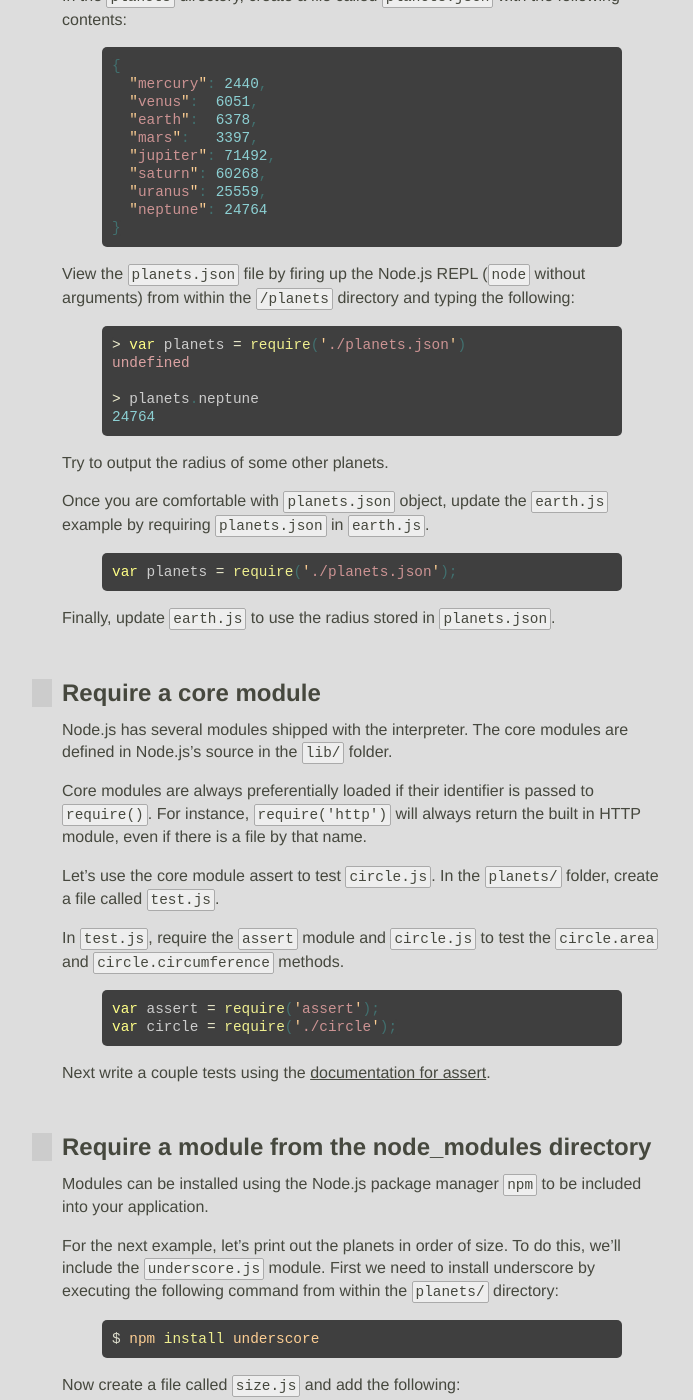
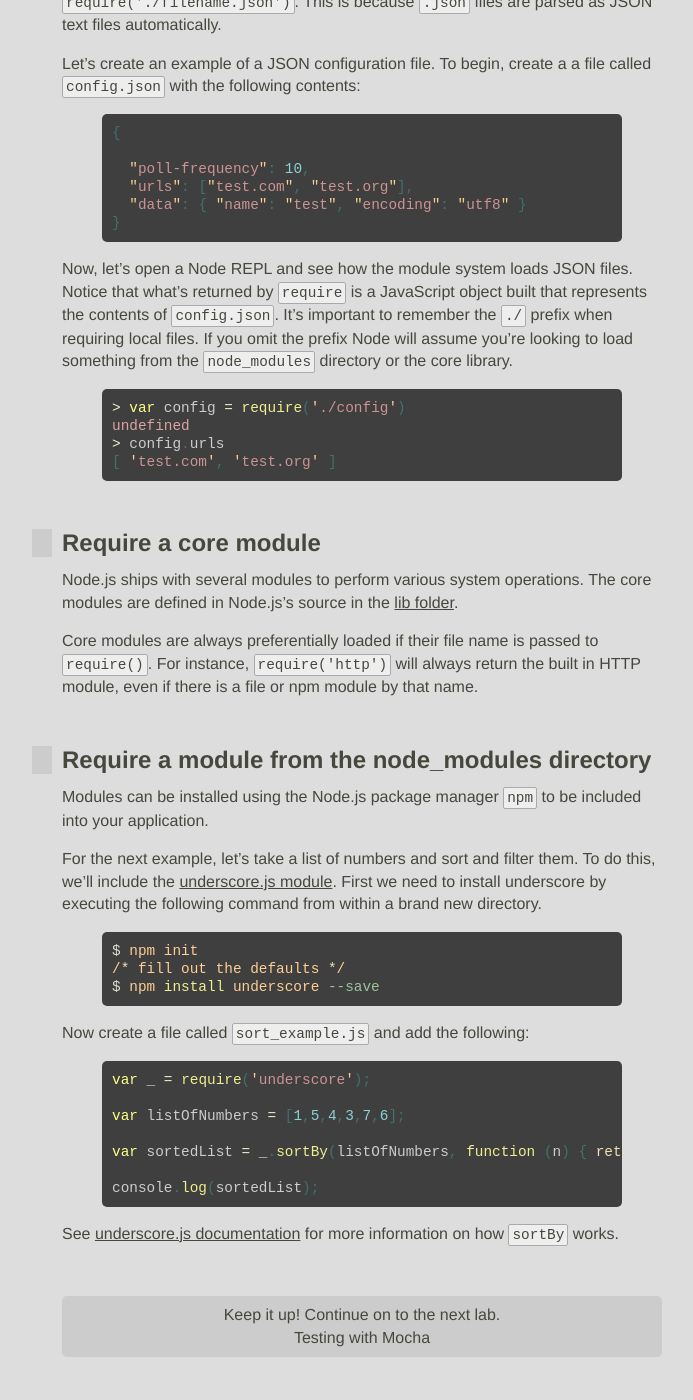
Before and after one commit to JavaScriptKC/workshop, a Jekyll site: the page built from _posts/2012-11-6-npm.md, in a window 1280 px wide and 1400 px high, scrolled down 2099 px. Shown: the whole window, without its empty margins (278-971 px from the left). Built offline with Jekyll 4.4.1, drawn with Linux system fonts in a browser that asks for light colours; nearby versions of some CDN libraries; some web fonts are replaced; comment, search, counter and statistics services are not loaded; some of the changed text lies outside the part shown.

Commit message:
Updated modules lab

```diff
--- a/_posts/2012-11-6-npm.md
+++ b/_posts/2012-11-6-npm.md
@@ -47,14 +47,14 @@ Before we get much further, it's important to note that the `exports` and `modul
 
 ## Create and require a module
 
-First create a folder called `/planets`.
-Inside of `/planets`, create a file called `circle.js` with the following contents:
+First create a folder called `/shapes`.
+Inside of `/shapes`, create a file called `circle.js` with the following contents:
 
 {% highlight javascript %}
 var PI = Math.PI;
 
 exports.area = function (r) {
-  return 4 * PI * r * r;
+  return PI * r * r;
 };
 
 exports.circumference = function (r) {
@@ -64,101 +64,74 @@ exports.circumference = function (r) {
 
 The module `circle.js` has exported the functions `area()` and `circumference()`. To export an object, add to the special exports object.  Variables local to the module will be private. In this example the variable `PI` is private to `circle.js`.
 
-
-Next add another file to `/planets` called `earth.js` with the following contents:
+Next add another file to `/shapes` called `circle_example.js` with the following contents:
 
 {% highlight javascript %}
 var circle = require('./circle');
-var radius = 6378.1;
-console.log('The area of the planet earth is ' + circle.area(radius) + ' km2');
+var radius = 10;
+console.log('The area of a circle with radius ' + radius + ' is ' + circle.area(radius));
 {% endhighlight %}
 
-Now, run the app by typing `node earth` from within the `planets` directory. You should see the following:
+Now, run the app by typing `node circle_example.js` from within the `shapes` directory. You should see the following:
 
 {% highlight bash %}
-The area of the planet earth is 511201962.31054497 km2
+The area of a circle with radius 10 is 100
 {% endhighlight %}
+
+On your own try to create a rectangle module with similar operations. Don't be afraid to try throwing something crazy in the mix. There's always instructors floating around to help you.
 
 ## Require a JSON file
 
-A JSON file can be included in a project by doing a `require('./data.json')`.  This is because `.json` files are parsed as JSON text files automatically.
+A JSON file can be included in a project by doing a `require('./filename.json')`.  This is because `.json` files are parsed as JSON text files automatically.
 
-Let's modify the previous example by storing the radius of all the planets in a JSON file.
-
-In the `planets` directory, create a file called `planets.json` with the following contents:
+Let's create an example of a JSON configuration file. To begin, create a a file called `config.json` with the following contents:
 
 {% highlight javascript %}
 {
-  "mercury": 2440,
-  "venus":  6051,
-  "earth":  6378,
-  "mars":   3397,
-  "jupiter": 71492,
-  "saturn": 60268,
-  "uranus": 25559,
-  "neptune": 24764
+
+  "poll-frequency": 10,
+  "urls": ["test.com", "test.org"],
+  "data": { "name": "test", "encoding": "utf8" }
 }
 {% endhighlight %}
 
-View the `planets.json` file by firing up the Node.js REPL (`node` without arguments) from within the `/planets` directory and typing the following:
+Now, let's open a Node REPL and see how the module system loads JSON files. Notice that what's returned by `require` is a JavaScript object built that represents the contents of `config.json`. It's important to remember the `./` prefix when requiring local files. If you omit the prefix Node will assume you're looking to load something from the `node_modules` directory or the core library.
 
 {% highlight javascript %}
-> var planets = require('./planets.json')
+> var config = require('./config')
 undefined
-
-> planets.neptune
-24764
+> config.urls
+[ 'test.com', 'test.org' ]
 {% endhighlight %}
-
-Try to output the radius of some other planets.
-
-Once you are comfortable with `planets.json` object,  update the `earth.js` example by requiring `planets.json` in `earth.js`.
-
-{% highlight javascript %}
-var planets = require('./planets.json');
-{% endhighlight %}
-
-Finally, update `earth.js` to use the radius stored in `planets.json`.
 
 ## Require a core module
 
-Node.js has several modules shipped with the interpreter. The core modules are defined in Node.js's source in the `lib/` folder.
+Node.js ships with several modules to perform various system operations. The core modules are defined in Node.js's source in the [lib folder](https://github.com/joyent/node/tree/master/lib).
 
-Core modules are always preferentially loaded if their identifier is passed to `require()`. For instance, `require('http')` will always return the built in HTTP module, even if there is a file by that name.
-
-Let's use the core module assert to test `circle.js`.  In the `planets/` folder, create a file called `test.js`.
-
-In `test.js`, require the `assert` module and `circle.js` to test the `circle.area` and `circle.circumference` methods.
-
-{% highlight javascript %}
-var assert = require('assert');
-var circle = require('./circle');
-{% endhighlight %}
-
-Next write a couple tests using the [documentation for assert](http://nodejs.org/api/assert.html).
+Core modules are always preferentially loaded if their file name is passed to `require()`. For instance, `require('http')` will always return the built in HTTP module, even if there is a file or npm module by that name.
 
 ## Require a module from the node_modules directory
 
 Modules can be installed using the Node.js package manager `npm` to be included into your application.
 
-For the next example, let's print out the planets in order of size. To do this, we'll include the `underscore.js` module. First we need to install underscore by executing the following command from within the `planets/` directory:
+For the next example, let's take a list of numbers and sort and filter them. To do this, we'll include the [underscore.js module](https://npmjs.org/package/underscore). First we need to install underscore by executing the following command from within a brand new directory.
 
 {% highlight bash %}
-$ npm install underscore
+$ npm init
+/* fill out the defaults */
+$ npm install underscore --save
 {% endhighlight %}
 
-Now create a file called `size.js` and add the following:
+Now create a file called `sort_example.js` and add the following:
 
 {% highlight javascript %}
-var sortBy = require('underscore').sortBy;
-var keys = require('underscore').keys;
-var planets = require('./planets.json');
+var _ = require('underscore');
 
-planets = sortBy(keys(planets), function (k) { return planets[k]; });
+var listOfNumbers = [1,5,4,3,7,6];
 
-console.log(planets);
+var sortedList = _.sortBy(listOfNumbers, function (n) { return n; });
+
+console.log(sortedList);
 {% endhighlight %}
 
-See [underscore.js documentation](http://underscorejs.org/#sortBy) for more information.
-
-Once you've written your own reusable library, you're ready to push it to [the npm package repository](http://npmjs.org) so that others can `npm install` and `require()` it. Just make sure it's got more going on than circle math!
+See [underscore.js documentation](http://underscorejs.org/#sortBy) for more information on how `sortBy` works.
```
Also changed, not shown: other parts of _posts/2012-11-6-npm.md (+1 -1 lines).
